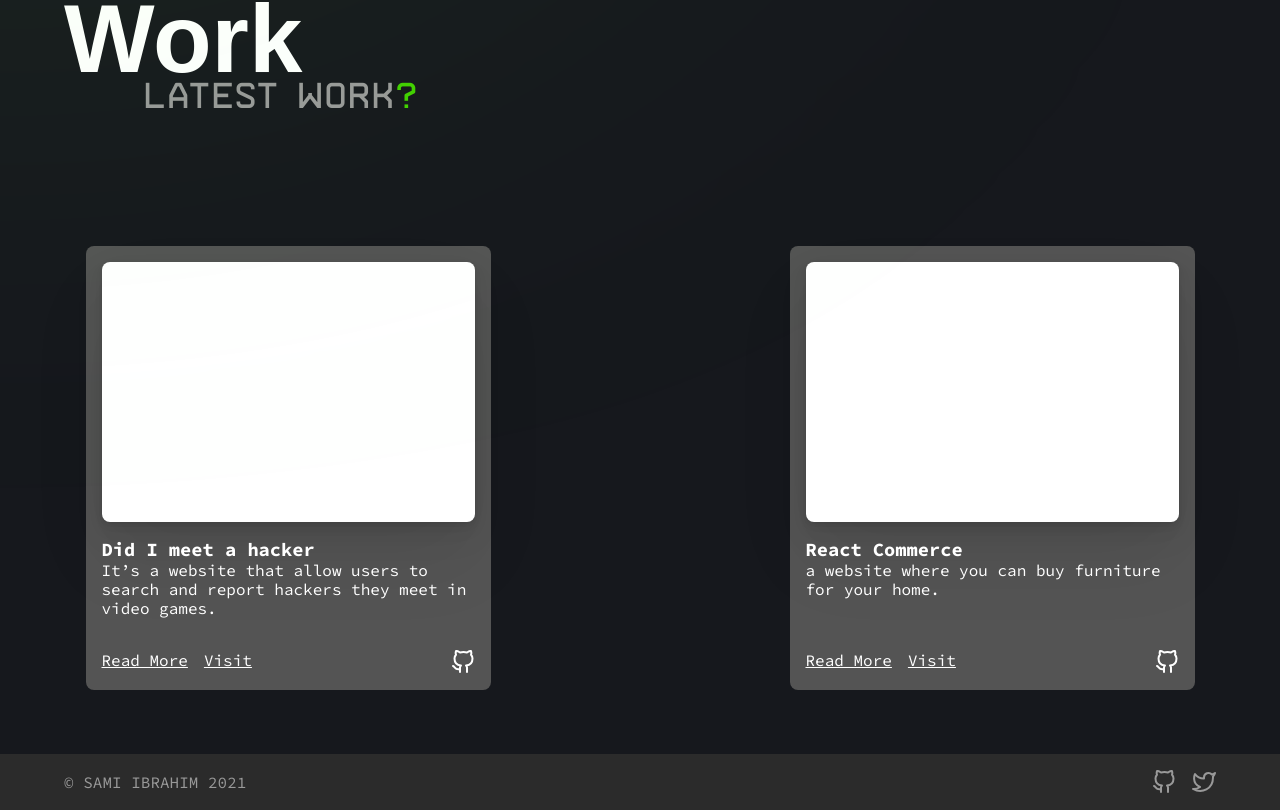
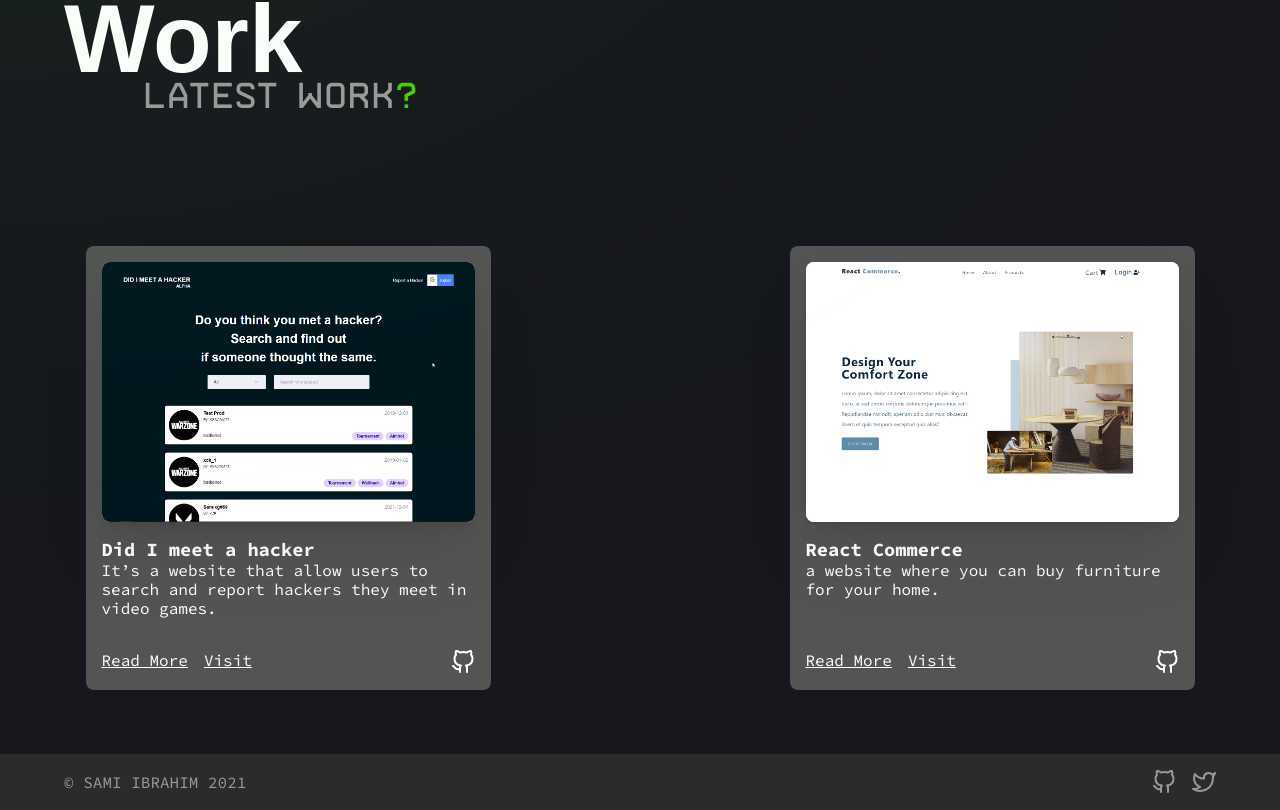
Before and after one commit to SamiKamal/portfolio, a React (Create React App) app: page / in a window 1280 px wide. Shown: the part 687-1497 px from the top of the page. Built offline with nearby package versions, Linux system fonts and the light colour scheme; a web font is replaced by a local one.

Commit message:
Add project's cover image

```diff
--- a/src/components/WorkCard/index.js
+++ b/src/components/WorkCard/index.js
@@ -4,11 +4,11 @@ import { Link } from 'react-router-dom'
 import styled from 'styled-components'
 import { QUERIES } from '../../util/constants'
 
-function WorkCard({title, summary, readMoreLink, visitLink, githubLink}) {
+function WorkCard({title, summary, readMoreLink, visitLink, githubLink, src}) {
     return (
         <WorkProject>
         <WorkImageWrapper>
-            <WorkImage/>
+            <WorkImage src={src} alt={`${title} cover image`}/>
         </WorkImageWrapper>
 
         <WorkTextWrapper>
@@ -35,6 +35,7 @@ const WorkImageWrapper = styled.div`
     height: 260px;
     background-color: white;
     border-radius: 8px;
+    overflow: hidden;
     box-shadow:
         0px 1px 2.2px rgba(0, 0, 0, 0.02),
         0px 2.5px 5.3px rgba(0, 0, 0, 0.028),
@@ -44,6 +45,7 @@ const WorkImageWrapper = styled.div`
         0px 37px 80px rgba(0, 0, 0, 0.07)
 ;
     transition: transform 750ms, box-shadow 750ms;
+    will-change: transform;
 
 `
 
@@ -83,7 +85,9 @@ const WorkProject = styled.article`
 
 
 const WorkImage = styled.img`
-
+    width: auto;
+    height: 100%;
+    object-fit: cover;
 `
 
 const WorkTextWrapper = styled.div`
--- a/src/pages/HomePage/index.js
+++ b/src/pages/HomePage/index.js
@@ -5,6 +5,8 @@ import Heading from '../../components/Texts/Heading'
 import Paragraph from '../../components/Texts/Paragraph'
 import SubHeading from '../../components/Texts/Sub-Heading'
 import SkullImage from '../../images/Hero main-image.png'
+import didimeetahackerCover from '../../images/didimeetahacker-cover.png'
+import reactcommerceCover from '../../images/react-commerce-cover.png'
 import BackgroundImage from '../../images/Hero background-image.png'
 import {Fly, QUERIES} from '../../util/constants'
 import WorkCard from '../../components/WorkCard'
@@ -40,6 +42,7 @@ function HomePage() {
                     readMoreLink="/"
                     visitLink="https://didimeetahacker.vercel.app/"
                     githubLink="/"
+                    src={didimeetahackerCover}
                     />
 
                     <WorkCard
@@ -48,6 +51,7 @@ function HomePage() {
                     readMoreLink="/"
                     visitLink="https://react-commercee.netlify.app/"
                     githubLink="https://github.com/SamiKamal/React-commerce"
+                    src={reactcommerceCover}
                     />
                 </WorkList>
             </WorkWrapper>
```
Also changed, not shown: src/images/didimeetahacker-cover.png (added), src/images/react-commerce-cover.png (added).
